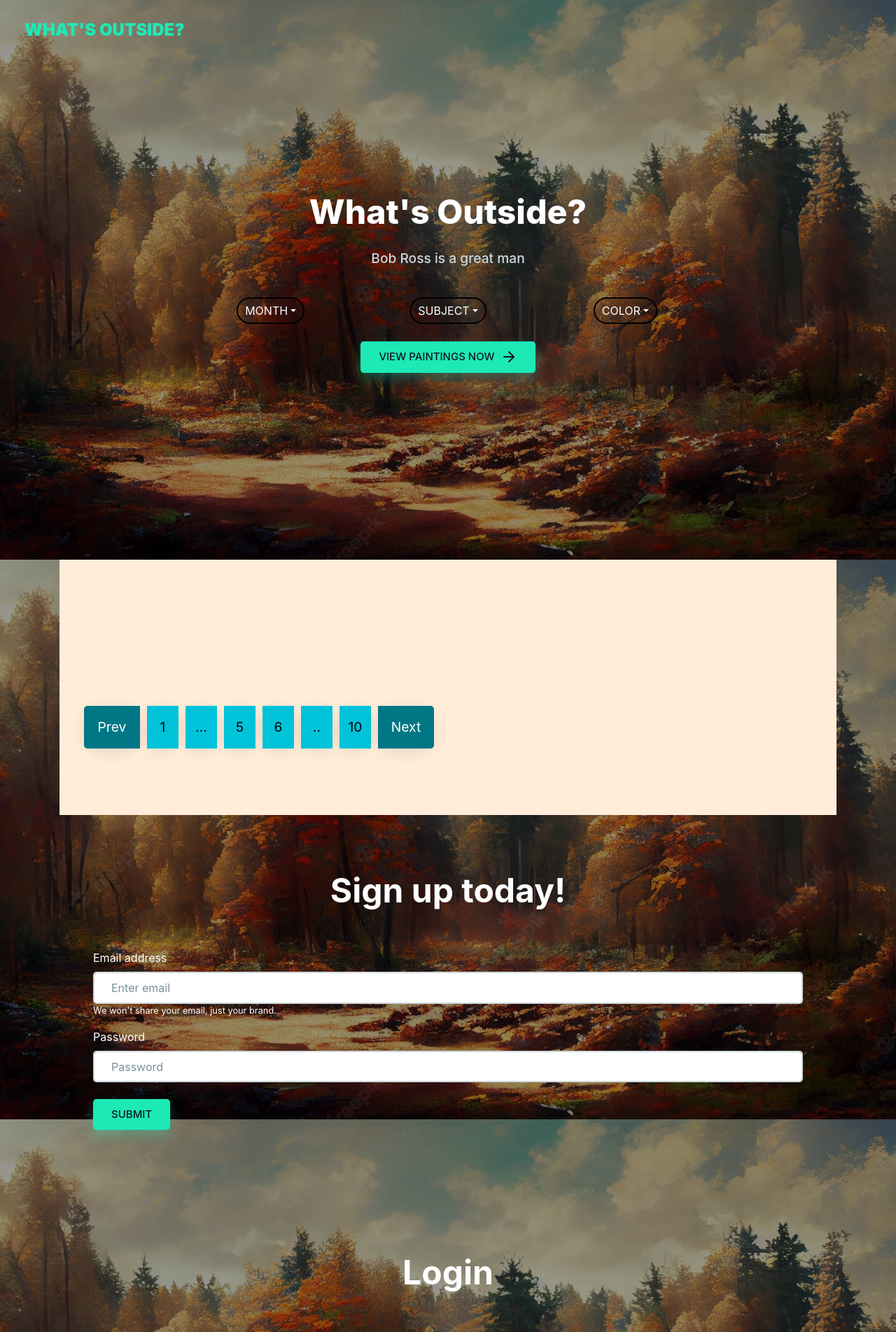
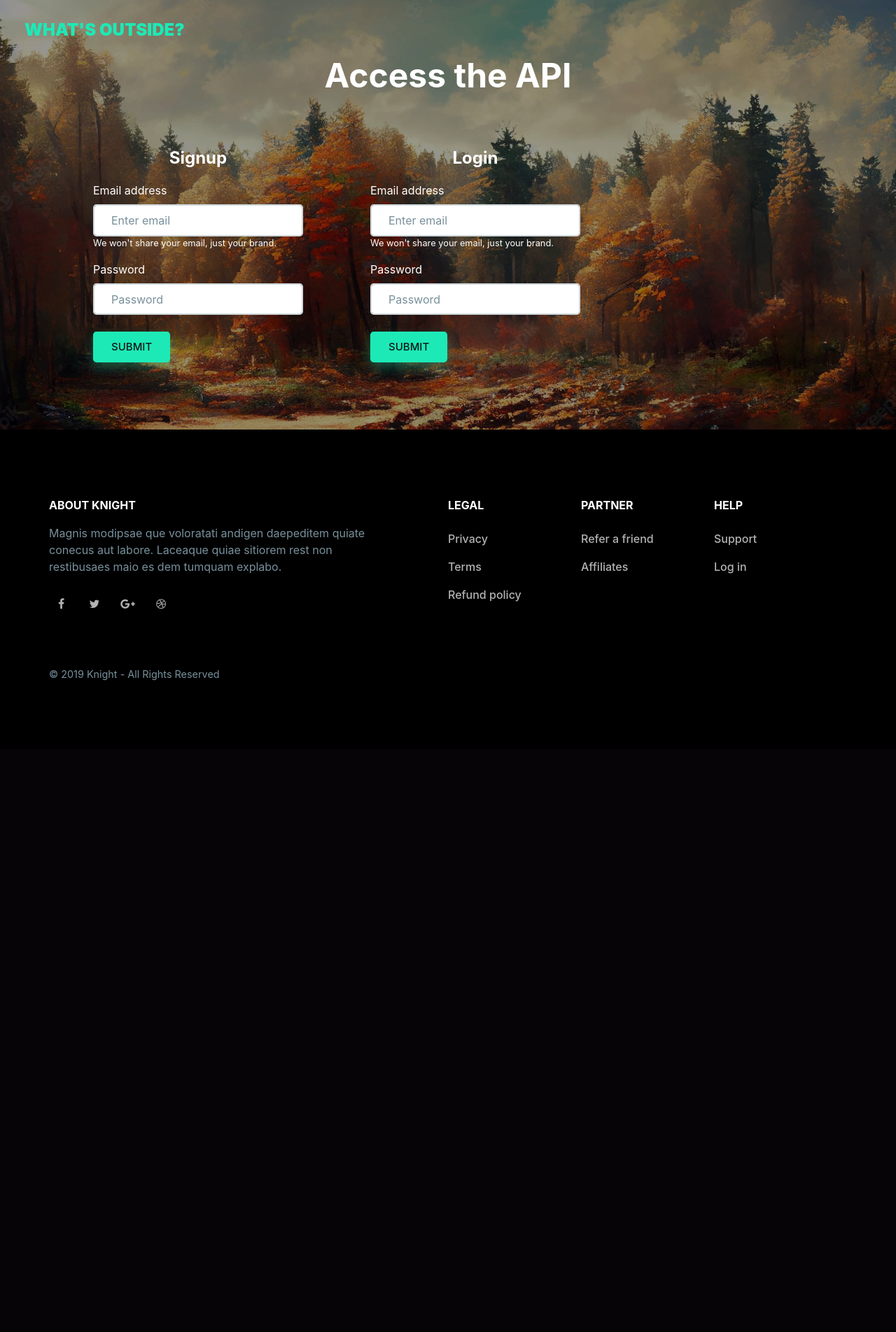
Before and after one commit to kayleed2/what_is_outside, a Flask app: page /home in a window 1280 px wide. Shown: the top 1904 px of the page at 70% size. After the commit the page ends 972 px from the top, so only its background shows below. Run offline with Flask 2, Linux system fonts and the light colour scheme; data that the repository does not hold is empty; parts of the project's set-up code (start-up, migrations or seed data) failed here and were passed over; some libraries are stand-ins or nearby versions; some web fonts are replaced.

Commit message:
Adding login vs signup screen

```diff
--- a/api/static/scripts.js
+++ b/api/static/scripts.js
@@ -358,31 +358,37 @@ $(function () {
 function showWelcomeMessageOrForm() {
   if (document.cookie == '') {
     alert("show")
+    hideapi();
     showForm();
   } else {
-    alert(document.cookie)
     hideForm();
   }
 }
 
+function hideapi() {
+  let formdiv = document.getElementById('api');
+  formdiv.style.display = 'none';
+}
+
+
 function hideForm() {
   let formdiv = document.getElementById('cont');
   formdiv.style.display = 'none';
-  $('#signup').append(`<div class="p-5 mt-4 mb-4 d-flex flex-column justify-content-center align-items-center" id="members">
-  <h2 class="text-white text-center"><br>Member Login</h2>
-  <form class="text-white m-5" id="loginForm" method="post">
-  <div class="form-group">
-      <label for="email-input">Email address</label>
-      <input type="email" class="form-control mb-0" id="email-input" aria-describedby="emailHelp" placeholder="Enter email">
-      <small id="emailHelp" class="form-text text-white mt-0">We won't share your email, just your brand.</small>
-  </div>
-  <div class="form-group">
-      <label for="firstname-input">Password</label>
-      <input type="text" class="form-control" id="password-input" placeholder="Password">
-  </div>
-  <input type="submit" id="submit-btn" onclick="login()" class="btn btn-primary mt-2 mb-5"></input>
-  </form>
-  </div>`);
+  // $('#signup').append(`<div class="p-5 mt-4 mb-4 d-flex flex-column justify-content-center align-items-center" id="members">
+  // <h2 class="text-white text-center"><br>Member Login</h2>
+  // <form class="text-white m-5" id="loginForm" method="post">
+  // <div class="form-group">
+  //     <label for="email-input">Email address</label>
+  //     <input type="email" class="form-control mb-0" id="email-input" aria-describedby="emailHelp" placeholder="Enter email">
+  //     <small id="emailHelp" class="form-text text-white mt-0">We won't share your email, just your brand.</small>
+  // </div>
+  // <div class="form-group">
+  //     <label for="firstname-input">Password</label>
+  //     <input type="text" class="form-control" id="password-input" placeholder="Password">
+  // </div>
+  // <input type="submit" id="submit-btn" onclick="login()" class="btn btn-primary mt-2 mb-5"></input>
+  // </form>
+  // </div>`);
 }
 
 function showForm() {
--- a/api/templates/anotha-home.html
+++ b/api/templates/anotha-home.html
@@ -73,7 +73,7 @@
 <!--hero header-->
 <section class="py-md-0 bg-hero" id="home">
 
-    <div class="container">
+    <div class="container" id="api">
         <div class="row vh-md-100">
             <div class="col-md-8 col-sm-10 col-12 mx-auto my-auto text-center">
                 <h1 class="heading-black text-capitalize">What's Outside?</h1>
@@ -242,8 +242,10 @@
     </div>
     <div class="signup bg-color-darkaccent" id="signup">
         <div class="container" id="cont">
-            <h1 class="text-white text-center"><br>Sign up today!</h1>
+            <h1 class="text-white text-center"><br>Access the API</h1>
+            <div class="d-flex">
                 <form class="text-white m-5" id="myForm" method="post">
+                    <h3  class="text-center">Signup</h3>
                     <div class="form-group">
                         <label for="email-input">Email address</label>
                         <input type="email" class="form-control mb-0" id="email-input" aria-describedby="emailHelp" placeholder="Enter email">
@@ -256,8 +258,8 @@
                     <input type="submit" id="submit-btn" onclick="saveFile()" class="btn btn-primary mt-2 mb-5"></input>
                     <!-- <input type="submit" id="submit-btn" onclick="login()" class="btn btn-primary mt-2 mb-5"></input> -->
                 </form>
-            <h1 class="text-white text-center"><br>Login</h1>
                 <form class="text-white m-5" id="loginForm" method="post">
+                    <h3 class="text-center">Login</h3>
                     <div class="form-group">
                         <label for="email-input">Email address</label>
                         <input type="email" class="form-control mb-0" id="email-input" aria-describedby="emailHelp" placeholder="Enter email">
@@ -269,6 +271,7 @@
                     </div>
                     <input type="submit" id="submit-btn" onclick="login()" class="btn btn-primary mt-2 mb-5"></input>
                 </form>
+            </div>
         </div>
     </div>
 </section>
```
Lines whose indentation alone changed are shown as unchanged.
